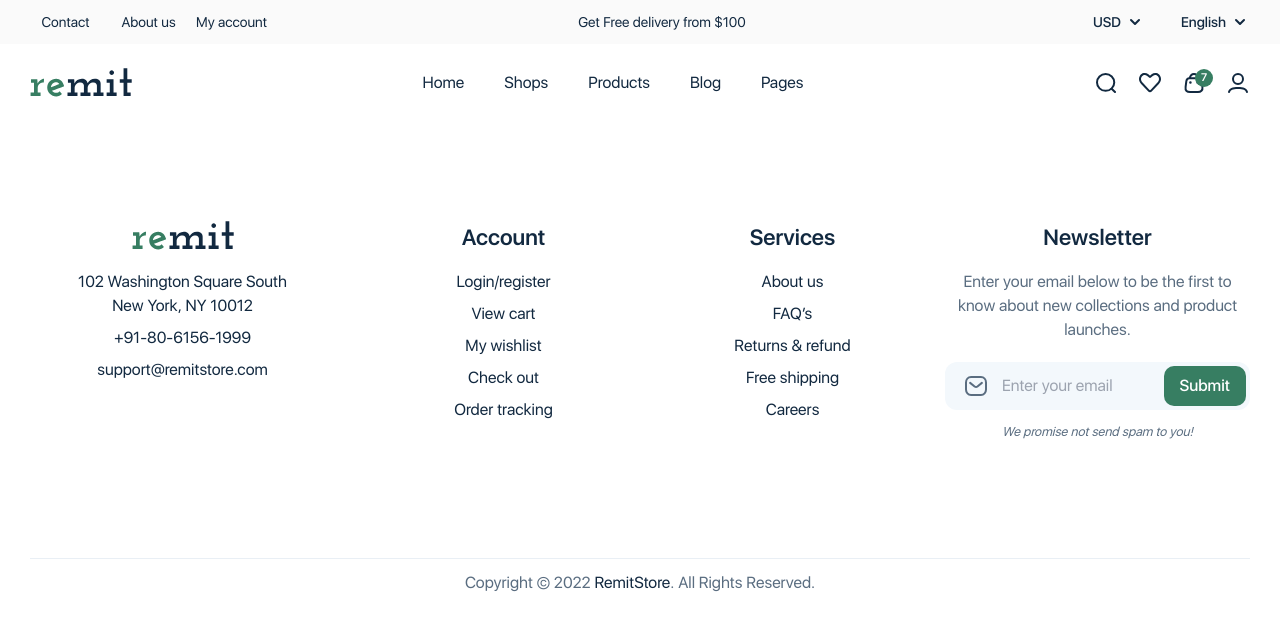
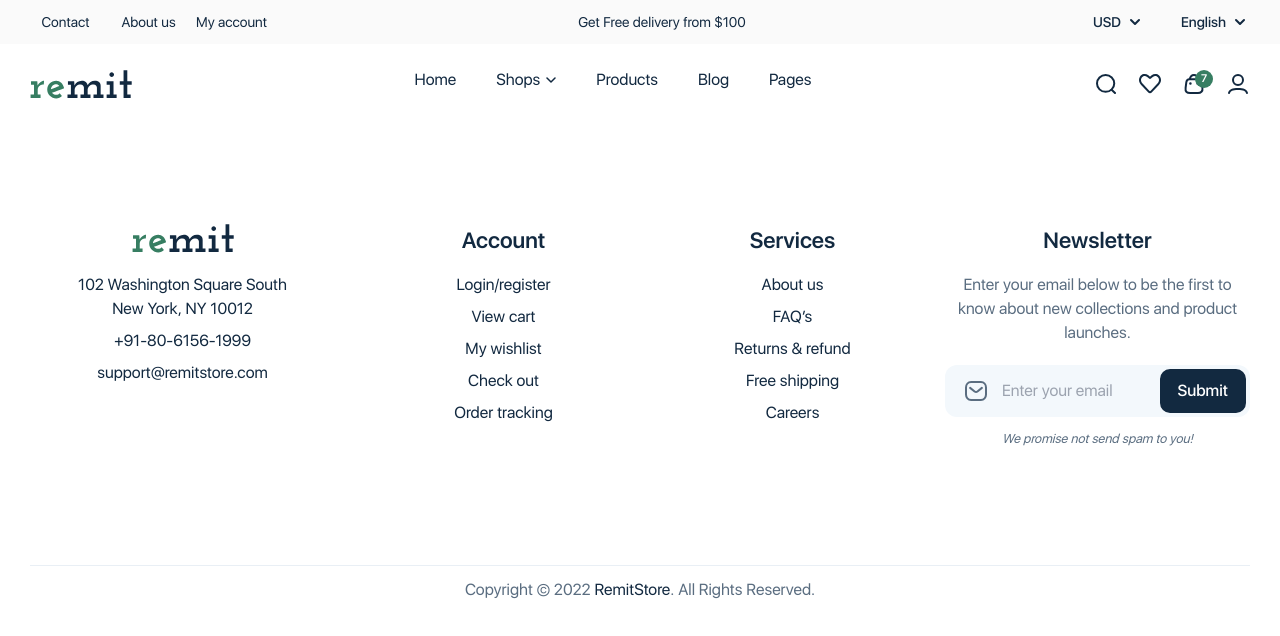
Before and after one commit to typhan05/yaycommerce-react, a React (Create React App) app: page / in a window 1280 px wide. Shown: the top 636 px of the page. Built offline with nearby package versions, Linux system fonts and the light colour scheme.

Commit message:
Add sub-menu

```diff
--- a/src/parts/Footer/index.js
+++ b/src/parts/Footer/index.js
@@ -225,7 +225,7 @@ export default function Footer() {
                     className="bg-gray-light6 appearance-none w-full py-2 px-[15px] text-gray-700 leading-tight focus:outline-none focus:border-purple-500"
                     id="inline-full-name" type="text" placeholder="Enter your email"/>
                   <button
-                    className="flex-shrink-0 bg-green text-white font-medium py-2 px-4 rounded-[10px] hover:bg-black2"
+                    className="flex-shrink-0 bg-black2 border-2 border-solid border-black2 text-white font-medium py-2 px-4 rounded-[10px] transition-all duration-300 hover:bg-white hover:text-black2"
                     type="submit">Submit
                   </button>
                 </div>
--- a/src/parts/Header/index.js
+++ b/src/parts/Header/index.js
@@ -57,7 +57,7 @@ export default function Header(props) {
         <div className="container mx-auto flex flex-wrap items-center justify-between">
           <a href="/yaycommerce-react/"><img src={Logo} alt="logo"/></a>
           <ul className="md:flex hidden">
-            <li className="px-5">
+            <li className="mx-5">
               <NavLink to='/yaycommerce-react/' className="group transition-all duration-300 ease-in-out">
                 {({isActive}) => (
                   <span
@@ -65,15 +65,51 @@ export default function Header(props) {
                 )}
               </NavLink>
             </li>
-            <li className="px-5">
-              <NavLink to='/yaycommerce-react/shops' className="group transition-all duration-300 ease-in-out">
+            <li className="mx-5 group relative">
+              <NavLink to='/yaycommerce-react/shops' className="flex items-center group transition-all duration-300 ease-in-out">
                 {({isActive}) => (
-                  <span
-                    className={isActive ? 'bg-left-bottom bg-gradient-to-r from-black2 to-black2 bg-no-repeat bg-[length:100%_2px] pb-2' : 'bg-left-bottom bg-gradient-to-r from-black2 to-black2 bg-[length:0%_2px] bg-no-repeat group-hover:bg-[length:100%_2px] transition-all duration-300 ease-out pb-2'}>Shops</span>
+                  <>
+                    <span
+                      className={isActive ? 'bg-left-bottom bg-gradient-to-r from-black2 to-black2 bg-no-repeat bg-[length:100%_2px] pb-2' : 'bg-left-bottom bg-gradient-to-r from-black2 to-black2 bg-[length:0%_2px] bg-no-repeat group-hover:bg-[length:100%_2px] transition-all duration-300 ease-out pb-2'}>Shops</span>
+                    <svg
+                      xmlns="http://www.w3.org/2000/svg"
+                      width="10"
+                      height="6"
+                      fill="none"
+                      viewBox="0 0 10 6"
+                      className="-mt-2 ml-[6px]"
+                    >
+                      <path
+                        stroke="currentColor"
+                        strokeLinecap="round"
+                        strokeLinejoin="round"
+                        strokeWidth="1.5"
+                        d="M9 1L5 5 1 1"
+                      ></path>
+                    </svg>
+                  </>
                 )}
               </NavLink>
+              <ul className="opacity-0 py-1 px-4 -ml-4 pointer-events-none absolute left-0 invisible top-12 z-1 min-w-[150px] bg-white transition-all duration-300 ease-in-out rounded-md shadow-[0_10px_25px_rgba(55,126,98,0.05)] group-hover:pointer-events-auto group-hover:top-8 group-hover:opacity-100 group-hover:visible group-hover:translate-y-0">
+                <li className="my-2">
+                  <NavLink to='/yaycommerce-react/shops/shop-1' className="transition-all duration-300 ease-in-out">
+                    {({isActive}) => (
+                      <span
+                        className={isActive ? 'bg-left-bottom bg-gradient-to-r from-black2 to-black2 bg-no-repeat bg-[length:100%_2px] pb-2' : 'bg-left-bottom bg-gradient-to-r from-black2 to-black2 bg-[length:0%_2px] bg-no-repeat hover:bg-[length:100%_2px] transition-all duration-300 ease-out pb-1'}>Shop child 1</span>
+                    )}
+                  </NavLink>
+                </li>
+                <li className="my-2">
+                  <NavLink to='/yaycommerce-react/shops/shop-2' className="transition-all duration-300 ease-in-out">
+                    {({isActive}) => (
+                      <span
+                        className={isActive ? 'bg-left-bottom bg-gradient-to-r from-black2 to-black2 bg-no-repeat bg-[length:100%_2px] pb-2' : 'bg-left-bottom bg-gradient-to-r from-black2 to-black2 bg-[length:0%_2px] bg-no-repeat hover:bg-[length:100%_2px] transition-all duration-300 ease-out pb-1'}>Shop child 2</span>
+                    )}
+                  </NavLink>
+                </li>
+              </ul>
             </li>
-            <li className="px-5">
+            <li className="mx-5">
               <NavLink to='/yaycommerce-react/products' className="group transition-all duration-300 ease-in-out">
                 {({isActive}) => (
                   <span
@@ -81,7 +117,7 @@ export default function Header(props) {
                 )}
               </NavLink>
             </li>
-            <li className="px-5">
+            <li className="mx-5">
               <NavLink to='/yaycommerce-react/blog' className="group transition-all duration-300 ease-in-out">
                 {({isActive}) => (
                   <span
@@ -89,7 +125,7 @@ export default function Header(props) {
                 )}
               </NavLink>
             </li>
-            <li className="px-5">
+            <li className="mx-5">
               <NavLink to='/yaycommerce-react/pages' className="group transition-all duration-300 ease-in-out">
                 {({isActive}) => (
                   <span
```
